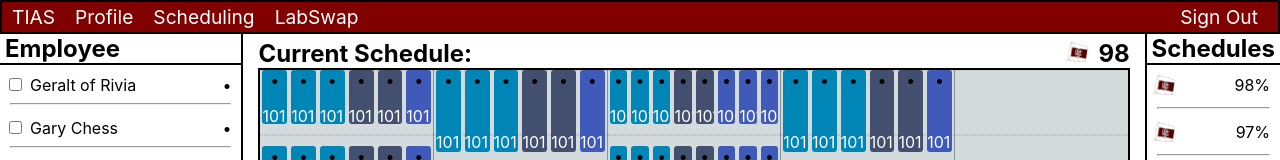
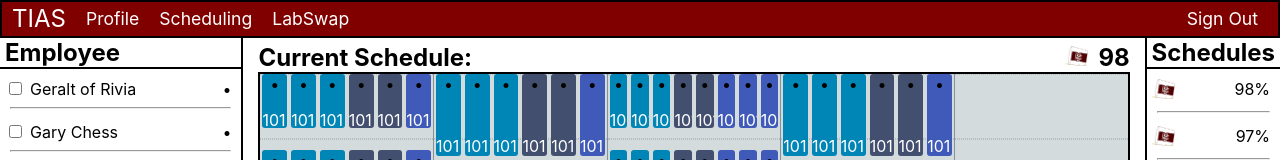
Before and after one commit to csce-cups/tias, a React (Create React App) app: page / in a window 1280 px wide. Shown: the top 160 px of the page. Built offline with nearby package versions, Linux system fonts and the light colour scheme.

Commit message:
tweaked margins and font padding

```diff
--- a/src/Components/NavBar.tsx
+++ b/src/Components/NavBar.tsx
@@ -3,7 +3,7 @@ import React from 'react'
 export const NavBar = () => {
   return (
     <div className="navbar">
-        <div className="left element">TIAS</div>
+        <div className="left element major">TIAS</div>
         <div className="left element">Profile</div>
         <div className="left element">Scheduling</div>
         <div className="left element">LabSwap</div>
--- a/src/Components/common.scss
+++ b/src/Components/common.scss
@@ -142,6 +142,7 @@ $render_divider : #85929C;
 	text-align: right;
 	padding-right: 10px;
 }
+
 
 .top-border {
 	border-top: 2px solid;
@@ -313,10 +314,15 @@ $day_divider_size : 1.5px;
 	.element {
 		color: white;
 		line-height: 20px;
-		margin: 5px 10px;
-		font-size: 1.2em;
+		margin: 7px 10px;
+		font-size: 1.1em;
+	}
+
+	.major {
+		font-size: 1.5em;
 	}
 }
+
 
 img {
 	max-height: 20px;
```
